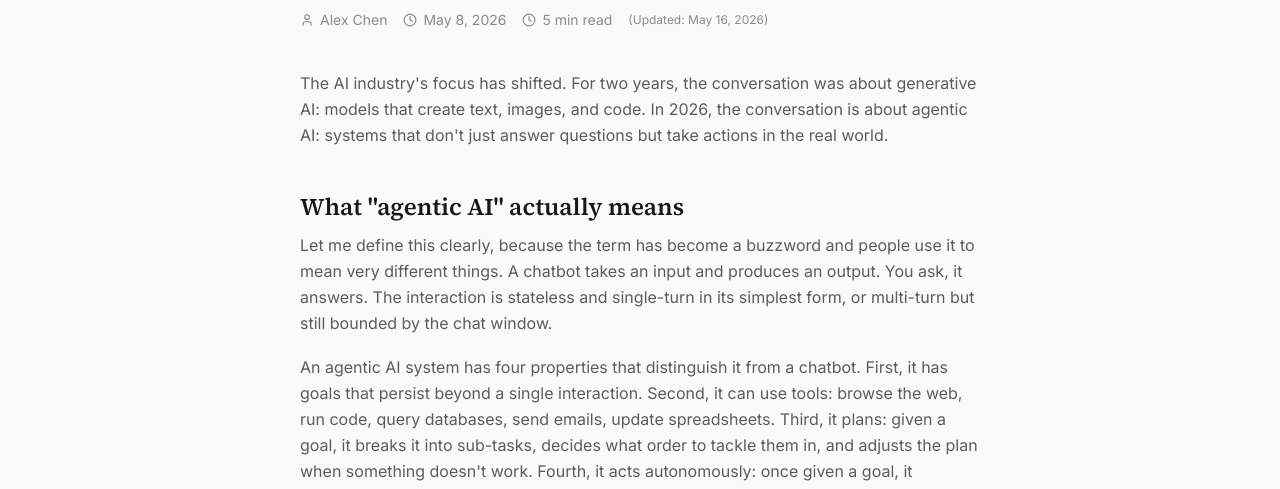
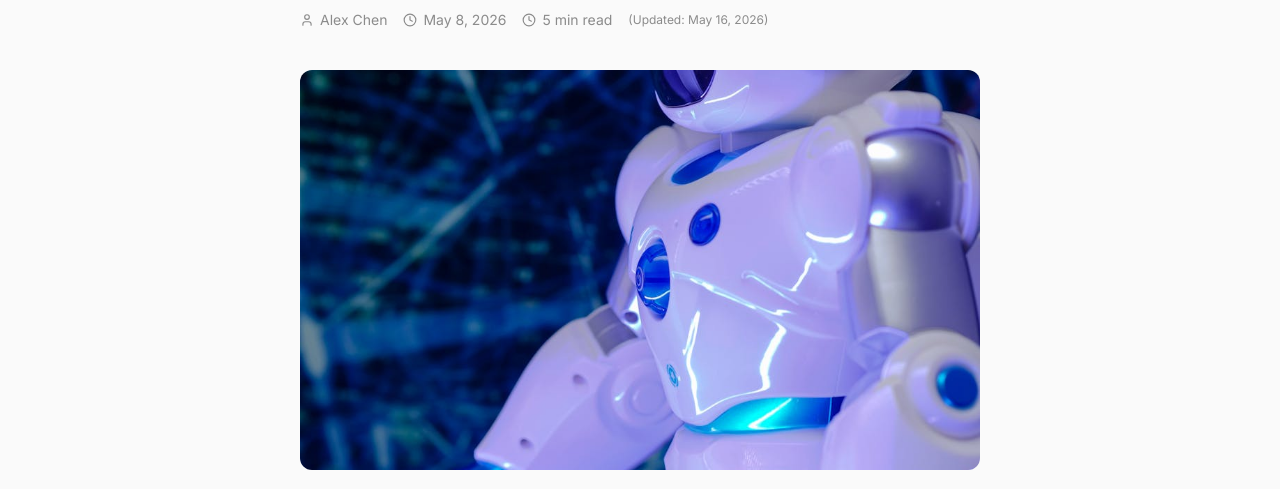
Before and after one commit to airleexingtai-crypto/ai-learning-hub, a Next.js app: page /blog/agentic-ai-goes-mainstream in a window 1280 px wide. Shown: the part 444-933 px from the top of the page. Built offline with nearby package versions, Linux system fonts and the light colour scheme; no server answers.

Commit message:
fix: display featured image in article page template

```diff
--- a/src/app/blog/[slug]/page.tsx
+++ b/src/app/blog/[slug]/page.tsx
@@ -232,6 +232,18 @@ export default async function ArticlePage({ params }: Props) {
           </div>
         </NarrowContainer>
 
+        {/* Featured Image */}
+        {article.meta.image && (
+          <NarrowContainer>
+            <img
+              src={article.meta.image}
+              alt={article.meta.title}
+              className="w-full rounded-lg md:rounded-xl object-cover max-h-[400px] mb-10"
+              loading="eager"
+            />
+          </NarrowContainer>
+        )}
+
         {/* Article Content */}
         <NarrowContainer>
           <div className="prose">
```
